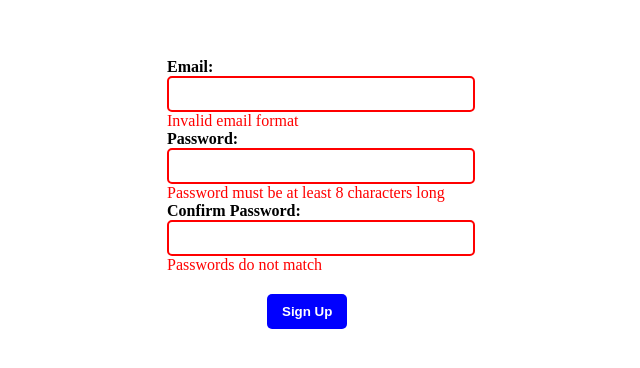
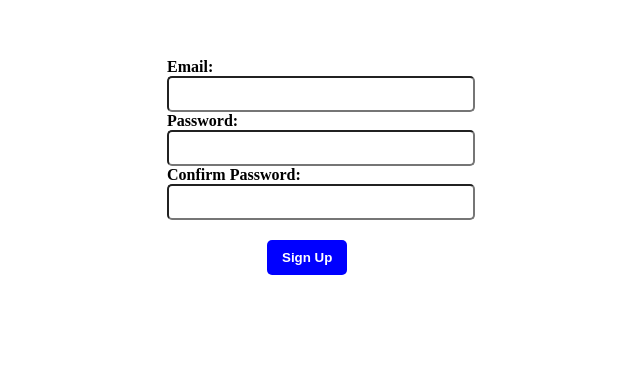
Before and after one commit to dhruvurgr8/signupform, a React (Create React App) app: page / in a window 1280 px wide. Shown: the part 142-510 px from the top of the page, without its empty margins (319-959 px from the left). Built offline with nearby package versions, Linux system fonts and the light colour scheme.

Commit message:
bug fixed

```diff
--- a/src/components/SignUp.js
+++ b/src/components/SignUp.js
@@ -1,5 +1,6 @@
 import React, { useState } from "react";
 import "./Signup.css";
+
 function SignUp() {
   const [email, setEmail] = useState("");
   const [password, setPassword] = useState("");
@@ -8,21 +9,25 @@ function SignUp() {
   const [passwordValidated, setPasswordValidated] = useState(false);
   const [confirmPasswordValidated, setConfirmPasswordValidated] =
     useState(false);
+  const [emailTouched, setEmailTouched] = useState(false);
+  const [passwordTouched, setPasswordTouched] = useState(false);
+  const [confirmPasswordTouched, setConfirmPasswordTouched] = useState(false);
 
   const validateEmail = (input) => {
     const pattern = /^[^\s@]+@[^\s@]+\.[^\s@]+$/;
-    setEmailValidated(pattern.test(input));
+    setEmailValidated(input === "" || pattern.test(input));
   };
 
   const validatePassword = (input) => {
-    setPasswordValidated(input.length >= 8);
+    setPasswordValidated(input === "" || input.length >= 8);
   };
 
   const validateConfirmPassword = (input) => {
-    setConfirmPasswordValidated(input === password);
+    setConfirmPasswordValidated(input === "" || input === password);
   };
 
   const handleSubmit = (e) => {
+    console.log(email, password, confirmPassword);
     e.preventDefault();
     if (emailValidated && passwordValidated && confirmPasswordValidated) {
       alert("Form submitted successfully");
@@ -46,13 +51,19 @@ function SignUp() {
               setEmail(e.target.value);
               validateEmail(e.target.value);
             }}
+            onBlur={() => setEmailTouched(true)}
             style={{
-              border: emailValidated ? "2px solid green" : "2px solid red",
+              border:
+                emailTouched && !emailValidated
+                  ? "2px solid red"
+                  : emailValidated
+                  ? "2px solid green"
+                  : "",
             }}
             required
           />
           <br />
-          {!emailValidated && (
+          {emailTouched && !emailValidated && (
             <span style={{ color: "red" }}>Invalid email format</span>
           )}
         </div>
@@ -68,13 +79,19 @@ function SignUp() {
               setPassword(e.target.value);
               validatePassword(e.target.value);
             }}
+            onBlur={() => setPasswordTouched(true)}
             style={{
-              border: passwordValidated ? "2px solid green" : "2px solid red",
+              border:
+                passwordTouched && !passwordValidated
+                  ? "2px solid red"
+                  : passwordValidated
+                  ? "2px solid green"
+                  : "",
             }}
             required
           />
           <br />
-          {!passwordValidated && (
+          {passwordTouched && !passwordValidated && (
             <span style={{ color: "red" }}>
               Password must be at least 8 characters long
             </span>
@@ -92,15 +109,19 @@ function SignUp() {
               setConfirmPassword(e.target.value);
               validateConfirmPassword(e.target.value);
             }}
+            onBlur={() => setConfirmPasswordTouched(true)}
             style={{
-              border: confirmPasswordValidated
-                ? "2px solid green"
-                : "2px solid red",
+              border:
+                confirmPasswordTouched && !confirmPasswordValidated
+                  ? "2px solid red"
+                  : confirmPasswordValidated
+                  ? "2px solid green"
+                  : "",
             }}
             required
           />
           <br />
-          {!confirmPasswordValidated && (
+          {confirmPasswordTouched && !confirmPasswordValidated && (
             <span style={{ color: "red" }}>Passwords do not match</span>
           )}
         </div>
```
